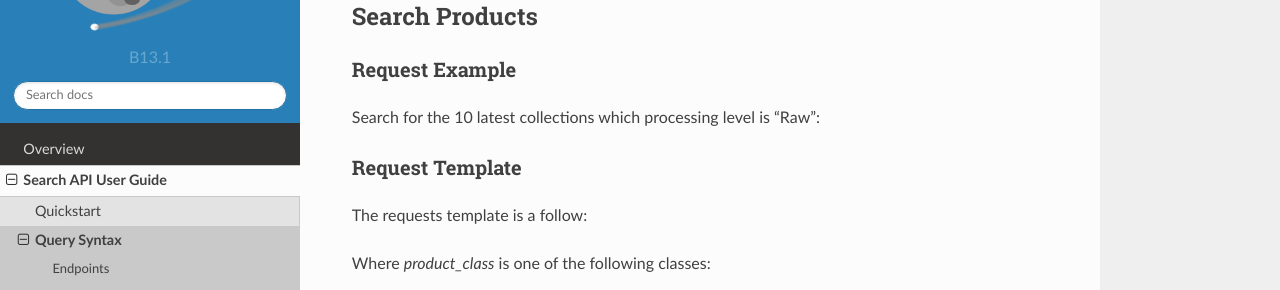
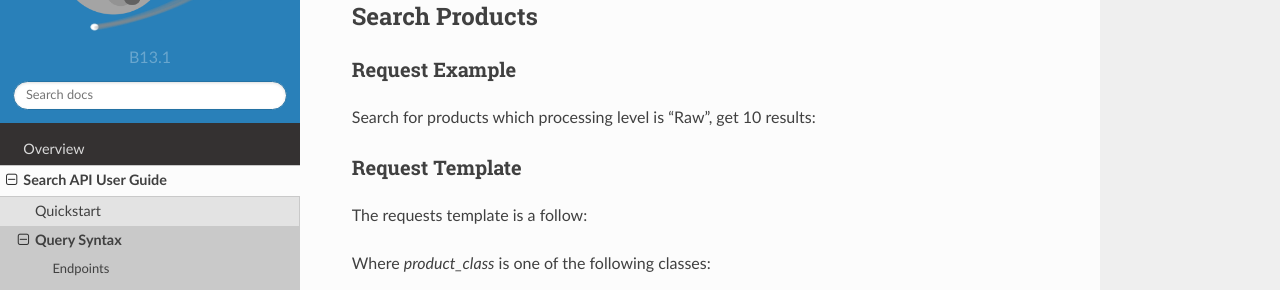
Before and after one commit to NASA-PDS/pds-api, a Sphinx documentation site: the page built from docs/source/guides/search/endpoints.rst, in a window 1280 px wide and 900 px high, scrolled down 1098 px. Shown: the part 150-440 px from the top of the window. Built offline with Sphinx 7.4.7 and the Read the Docs theme 2.0.0, drawn with Linux system fonts in a browser that asks for light colours.

Commit message:
fix non working request in doc

```diff
--- a/docs/source/guides/search/endpoints.rst
+++ b/docs/source/guides/search/endpoints.rst
@@ -53,12 +53,12 @@
 Request Example
 ~~~~~~~~~~~~~~~~~~~~
 
-Search for the 10 latest collections which processing level is "Raw":
+Search for products which processing level is "Raw", get 10 results:
 
 .. code-block:: bash
    :substitutions:
 
-   curl --get 'https://pds.nasa.gov/api/search/|search_user_guide_api_version|/classes/collections' \
+   curl --get 'https://pds.nasa.gov/api/search/|search_user_guide_api_version|/products' \
        --data-urlencode 'limit=10' \
        --data-urlencode 'q=(pds:Primary_Result_Summary.pds:processing_level eq "Raw")'
 
```
